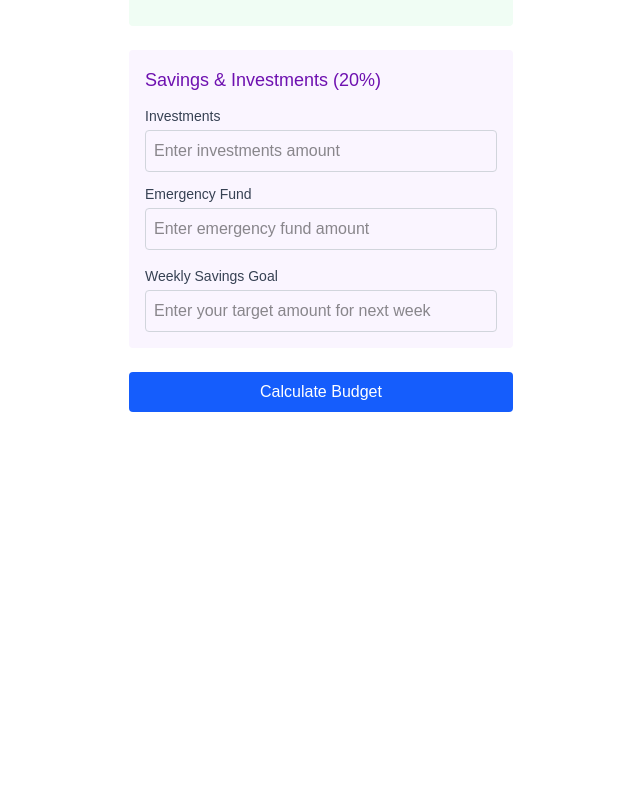
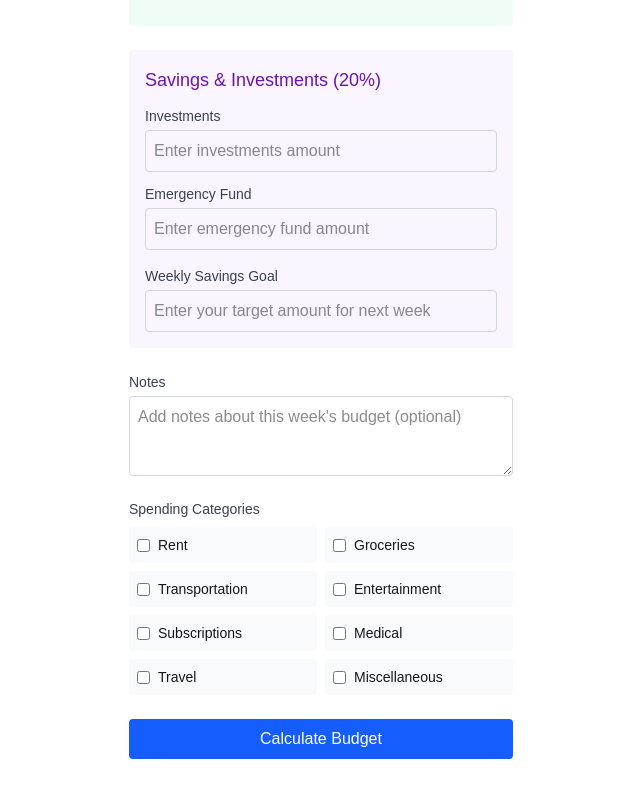
Before and after one commit to kingcatus/my_budget_app, a Next.js app: page / in a window 1280 px wide. Shown: the part 1096-1887 px from the top of the page, without its empty margins (319-959 px from the left). Before the commit the page ends 1540 px from the top, so only its background shows below. Built offline with nearby package versions, Linux system fonts and the light colour scheme.

Commit message:
Added notes and category tags

```diff
--- a/pages/index.tsx
+++ b/pages/index.tsx
@@ -13,6 +13,8 @@ interface BudgetEntry {
   wants: { total: number; breakdown: { [key: string]: number } };
   savings: { total: number; breakdown: { [key: string]: number } };
   goalTarget: string;
+  notes?: string;
+  tags?: string[];
 }
 
 export default function Home() {
@@ -21,6 +23,8 @@ export default function Home() {
     totalMoney: "",
     paycheck: "",
     goalTarget: "", // Add goal target field
+    notes: "",
+    tags: [] as string[],
     // Needs categories
     food: "",
     rent: "",
@@ -72,6 +76,17 @@ export default function Home() {
   const [dailyQuote, setDailyQuote] = useState("");
   const [currentMotivationalQuote, setCurrentMotivationalQuote] = useState("");
 
+  const categoryTags = [
+    { id: 'rent', label: 'Rent', color: 'bg-blue-100 text-blue-800' },
+    { id: 'groceries', label: 'Groceries', color: 'bg-green-100 text-green-800' },
+    { id: 'transportation', label: 'Transportation', color: 'bg-yellow-100 text-yellow-800' },
+    { id: 'entertainment', label: 'Entertainment', color: 'bg-purple-100 text-purple-800' },
+    { id: 'subscriptions', label: 'Subscriptions', color: 'bg-pink-100 text-pink-800' },
+    { id: 'medical', label: 'Medical', color: 'bg-red-100 text-red-800' },
+    { id: 'travel', label: 'Travel', color: 'bg-indigo-100 text-indigo-800' },
+    { id: 'miscellaneous', label: 'Miscellaneous', color: 'bg-gray-100 text-gray-800' },
+  ];
+
   useEffect(() => {
     setIsClient(true);
     setDailyQuote(dailyQuotes[Math.floor(Math.random() * dailyQuotes.length)]);
@@ -101,11 +116,20 @@ export default function Home() {
     localStorage.removeItem('budgetHistory');
   };
 
-  const handleChange = (e: React.ChangeEvent<HTMLInputElement>) => {
+  const handleChange = (e: React.ChangeEvent<HTMLInputElement | HTMLTextAreaElement>) => {
     const { name, value } = e.target;
     setForm(prev => ({
       ...prev,
       [name]: value
+    }));
+  };
+
+  const handleTagChange = (tagId: string) => {
+    setForm(prev => ({
+      ...prev,
+      tags: prev.tags.includes(tagId)
+        ? prev.tags.filter(id => id !== tagId)
+        : [...prev.tags, tagId]
     }));
   };
 
@@ -173,8 +197,17 @@ export default function Home() {
       needs: result.actual.needs,
       wants: result.actual.wants,
       savings: result.actual.savings,
-      goalTarget: form.goalTarget
+      goalTarget: form.goalTarget,
+      notes: form.notes,
+      tags: form.tags
     });
+
+    // Reset notes and tags after submission
+    setForm(prev => ({
+      ...prev,
+      notes: "",
+      tags: []
+    }));
   };
 
   const getDifferenceColor = (diff: number, category: 'needs' | 'wants' | 'savings') => {
@@ -484,6 +517,45 @@ export default function Home() {
           </div>
         </div>
 
+        <div className="space-y-4">
+          <div>
+            <label className="block text-sm font-medium text-gray-700 mb-1">
+              Notes
+            </label>
+            <textarea
+              name="notes"
+              value={form.notes}
+              onChange={handleChange}
+              placeholder="Add notes about this week's budget (optional)"
+              className="w-full p-2 border border-gray-300 rounded min-h-[80px] resize-y"
+            />
+          </div>
+
+          <div>
+            <label className="block text-sm font-medium text-gray-700 mb-2">
+              Spending Categories
+            </label>
+            <div className="grid grid-cols-2 gap-2">
+              {categoryTags.map(tag => (
+                <label
+                  key={tag.id}
+                  className={`flex items-center space-x-2 p-2 rounded cursor-pointer transition-colors ${
+                    form.tags.includes(tag.id) ? tag.color : 'bg-gray-50 hover:bg-gray-100'
+                  }`}
+                >
+                  <input
+                    type="checkbox"
+                    checked={form.tags.includes(tag.id)}
+                    onChange={() => handleTagChange(tag.id)}
+                    className="rounded border-gray-300 text-blue-600 focus:ring-blue-500"
+                  />
+                  <span className="text-sm">{tag.label}</span>
+                </label>
+              ))}
+            </div>
+          </div>
+        </div>
+
         <button
           type="submit"
           className="w-full bg-blue-600 text-white py-2 rounded hover:bg-blue-700"
@@ -696,6 +768,30 @@ export default function Home() {
                           <p className="text-sm text-gray-700 italic">"{currentMotivationalQuote}"</p>
                         </div>
                       </div>
+
+                      {/* Add Notes and Tags display */}
+                      {(entry.notes || entry.tags?.length) && (
+                        <div className="mt-4 pt-4 border-t border-gray-200">
+                          {entry.notes && (
+                            <p className="text-gray-600 italic mb-2">"{entry.notes}"</p>
+                          )}
+                          {entry.tags && entry.tags.length > 0 && (
+                            <div className="flex flex-wrap gap-2">
+                              {entry.tags.map(tagId => {
+                                const tag = categoryTags.find(t => t.id === tagId);
+                                return tag ? (
+                                  <span
+                                    key={tagId}
+                                    className={`px-2 py-1 rounded-full text-xs font-medium ${tag.color}`}
+                                  >
+                                    {tag.label}
+                                  </span>
+                                ) : null;
+                              })}
+                            </div>
+                          )}
+                        </div>
+                      )}
                     </div>
                   );
                 })}
```
